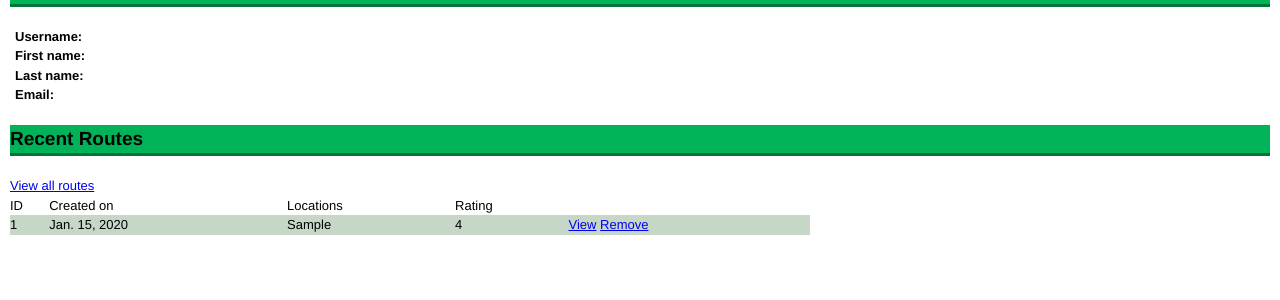
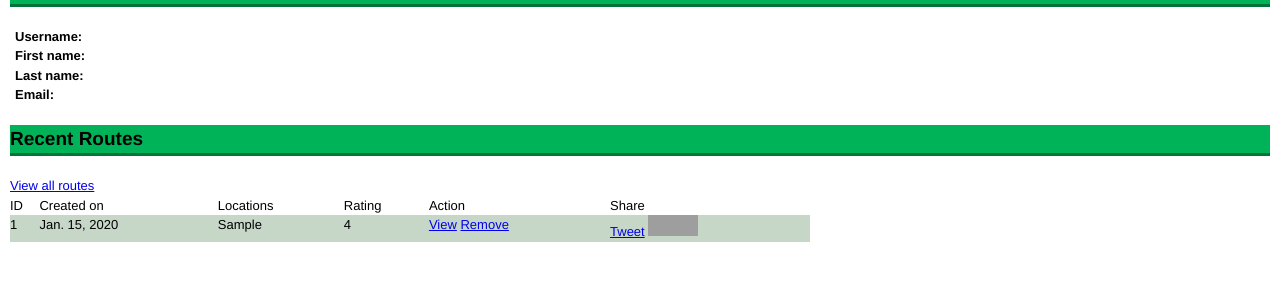
Before and after one commit to ajhinz/Bikeshare-project, a Django app: template templates/account/profile.html in a window 1280 px wide. Shown: the part 135-435 px from the top of the page. Run offline with Django 3.2, Linux system fonts and the light colour scheme; tables that the repository leaves empty hold one stand-in row (values such as "Sample post"); the template is opened without the code that fills it: values that come from a table or form of the project are taken from there, most other values are stand-ins (such as "Sample title", 1, 10 or a date in 2020); lists and menus that the app fills with data are empty; parts of the project's set-up code (start-up, migrations or seed data) failed here and were passed over; some libraries are stand-ins or nearby versions; grey boxes are pictures that could not be loaded.

Commit message:
Added Facebook and Twitter buttons to saved routes and profile

```diff
--- a/templates/account/profile.html
+++ b/templates/account/profile.html
@@ -32,7 +32,8 @@
     <th>Created on</th>
     <th>Locations</th>
     <th>Rating</th>
-    <th></th>
+    <th>Action</th>
+    <th>Share</th>
   </thead>
   <tbody>
     {% for route in routes %}
@@ -47,6 +48,10 @@
       <td><a href="/route/{{ route.id }}">View</a>
           <a href="/route/remove/{{ route.id }}" onclick="return confirm('Are you sure you want to remove this route?');">Remove</a>
       </td>
+      <td>
+        <a href="http://twitter.com/share" class="twitter-share-button" data-url="http://{{ domain }}/route/{{ route.id }}" data-text="Check out my bike route!" data-count="none">Tweet</a>
+        <iframe src="http://www.facebook.com/plugins/like.php?href=http%3A%2F%2Fexample.com%2Froute%2F{{ route.id }}&amp;layout=button_count&amp;show_faces=true&amp;width=450&amp;action=like&amp;font&amp;colorscheme=light&amp;height=21" scrolling="no" frameborder="0" style="border:none; overflow:hidden; width:50px; height:21px;" allowTransparency="true"></iframe>
+      </td>
     </tr>
     {% endfor %}
   </tbody>
--- a/templates/base.html
+++ b/templates/base.html
@@ -8,7 +8,7 @@
 	<link rel="stylesheet" href="/static/fancybox/jquery.fancybox-1.3.4.css" type="text/css" media="screen" />
 	<script src="/static/jquery.js"></script>
 	<script src="/static/fancybox/jquery.fancybox-1.3.4.pack.js"></script>
-
+        <script src="http://platform.twitter.com/widgets.js"></script>
 	<script>
 		$(document).ready(function() {
 		  $("a.box").fancybox();
```
Also changed, not shown: templates/account/routes.html (+6 -1 lines).
